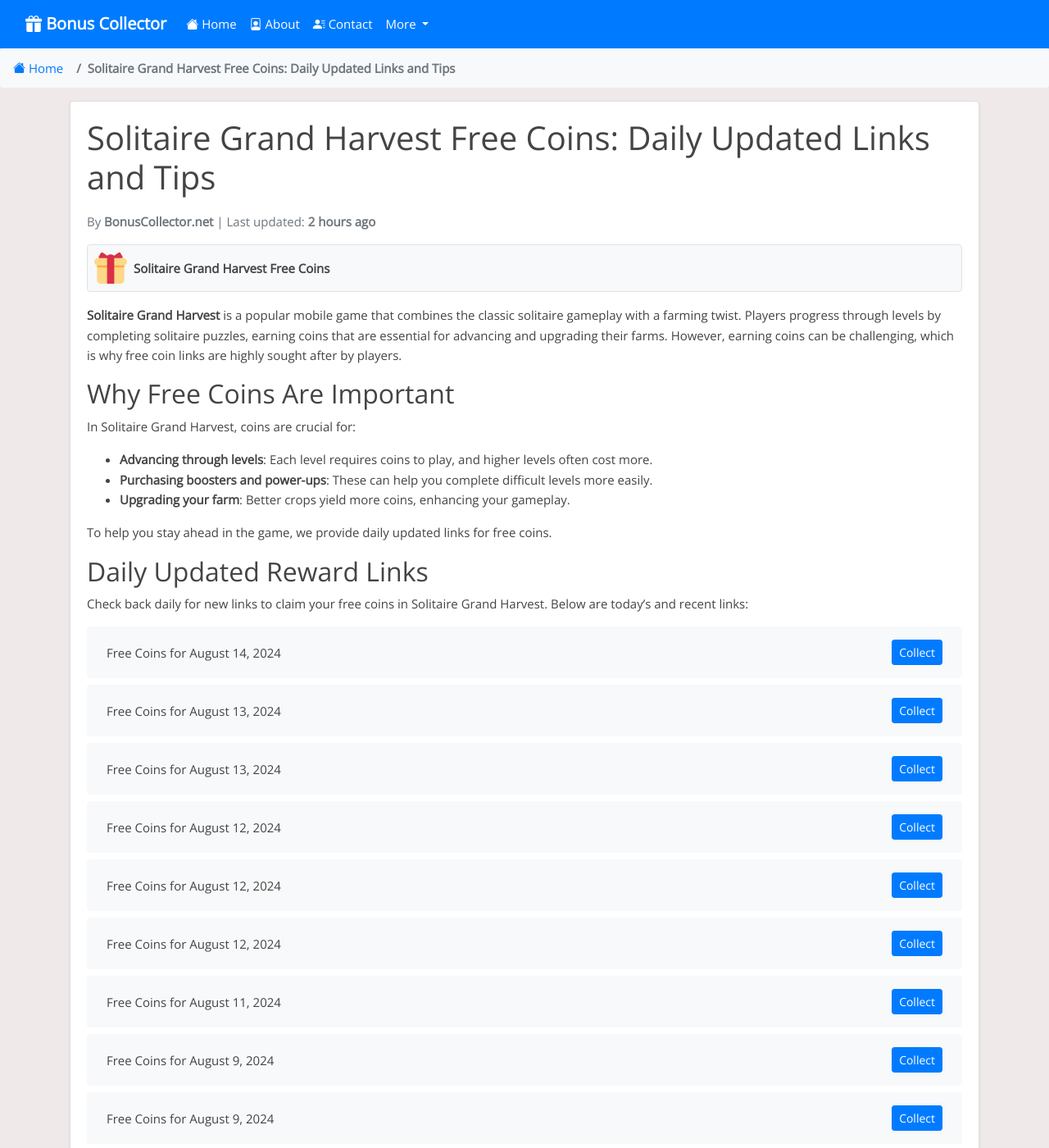
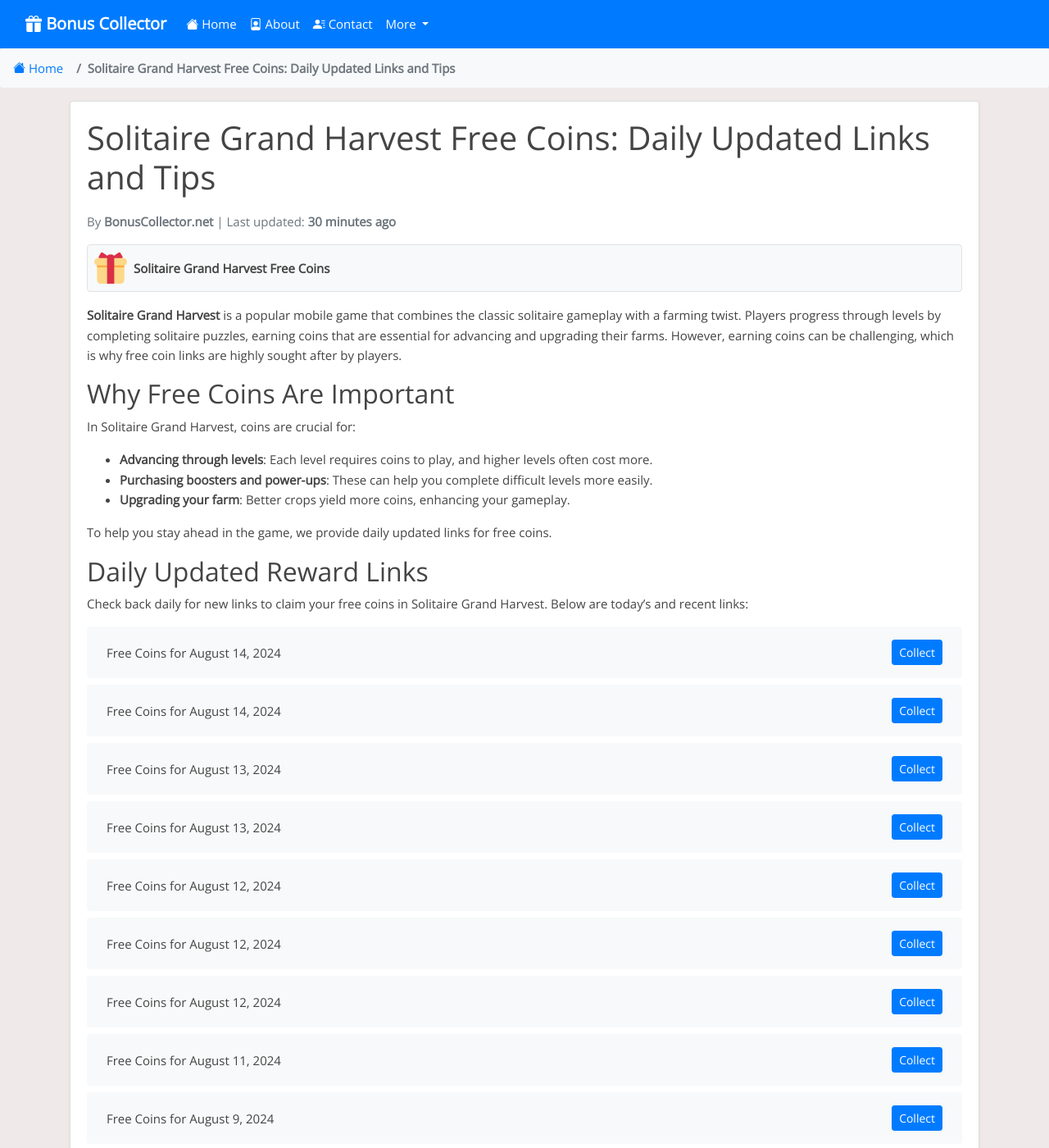
Before and after one commit to Prollad99/bs-net, a Jekyll site: the page built from _posts/2024-08-07-solitaire-grand-harvest.md, in a window 1280 px wide and 1400 px high. Shown: the whole window at 82% size. Built offline with Jekyll 4.4.1, drawn with Linux system fonts in a browser that asks for light colours; nearby versions of some CDN libraries; comment, search, counter and statistics services are not loaded; some of the changed text lies outside the part shown.

Commit message:
Update solitaire-grand-harvest reward links and last modified date

```diff
--- a/_data/include_files.yml
+++ b/_data/include_files.yml
@@ -77,7 +77,7 @@
   last_modified: 2024-08-14 03:24:43
 
 solitaire-grand-harvest.html:
-  last_modified: 2024-08-14 12:39:43
+  last_modified: 2024-08-14 14:40:01
 
 gold-fish-slots.html:
   last_modified: 2024-08-14 03:24:39
--- a/_includes/solitaire-grand-harvest.html
+++ b/_includes/solitaire-grand-harvest.html
@@ -1,4 +1,8 @@
 <ul class="list-group mt-3 mb-4">
+  <li class="list-group-item d-flex justify-content-between align-items-center">
+    <span>Free Coins for August 14, 2024</span>
+    <a href="https://grandharvest.onelink.me/CT7t/uosr2gkd" class="btn btn-primary btn-sm">Collect</a>
+  </li>
   <li class="list-group-item d-flex justify-content-between align-items-center">
     <span>Free Coins for August 14, 2024</span>
     <a href="http://grandharvest.onelink.me/CT7t/r22emcny" class="btn btn-primary btn-sm">Collect</a>
@@ -395,8 +399,4 @@
     <span>Free Coins for August 7, 2024</span>
     <a href="https://grandharvest.onelink.me/CT7t/uce6dbhm" class="btn btn-primary btn-sm">Collect</a>
   </li>
-  <li class="list-group-item d-flex justify-content-between align-items-center">
-    <span>Free Coins for August 7, 2024</span>
-    <a href="https://grandharvest.onelink.me/CT7t/ekjl9dpk" class="btn btn-primary btn-sm">Collect</a>
-  </li>
 </ul>
```
Also changed, not shown: links-json/solitaire-grand-harvest.json (+4 -4 lines).
